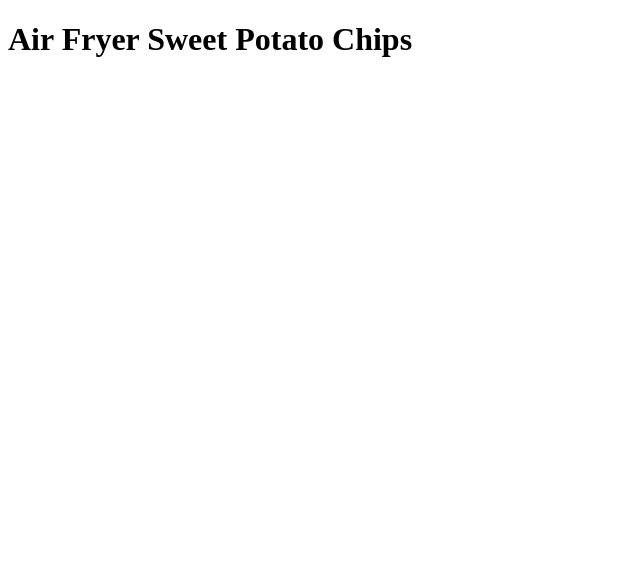
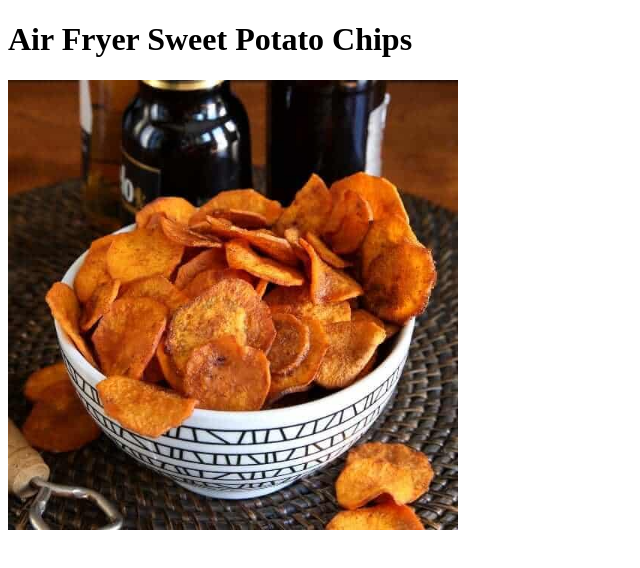
Before and after one commit to jasonleonardxyz/odin-recipes, a plain HTML site: page recipes/sweet_potato.html in a window 1280 px wide. Shown: the whole page, without its empty margins (0-640 px from the left). Drawn offline with Linux system fonts and the light colour scheme.

Commit message:
Add image to sweet_potato.html
Update the air fryer sweet potato recipe with an image.
The image has an appropriate alt element and size.

```diff
--- a/recipes/sweet_potato.html
+++ b/recipes/sweet_potato.html
@@ -6,5 +6,8 @@
     </head>
     <body>
         <h1>Air Fryer Sweet Potato Chips</h1>
+
+        <img src="../images/sweet_potato.jpg" alt="Air Fryer Sweet Potato Chips"
+        height="450" width="450">
     </body>
 </html>
```
Also changed, not shown: images/sweet_potato.jpg (added).
